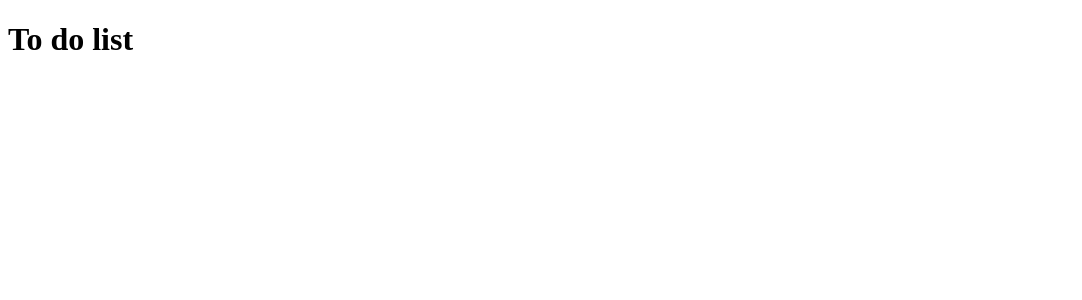
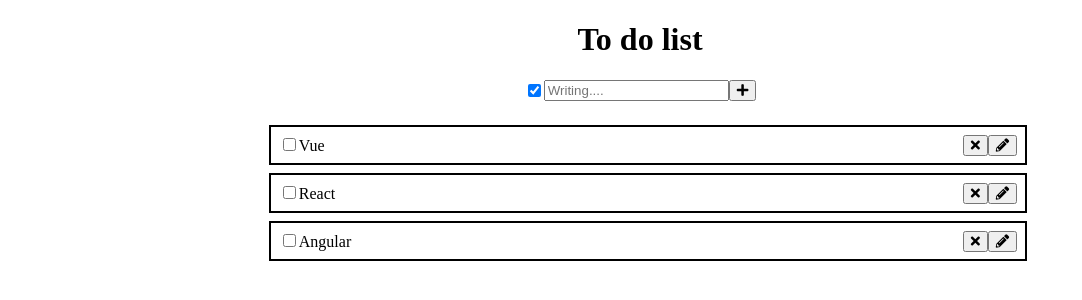
Before and after one commit to JessicaMP/vue-parcel, a Vue app: page / in a window 1280 px wide. Shown: the top 300 px of the page, without its empty margins (0-1082 px from the left). Built offline with nearby package versions, Linux system fonts and the light colour scheme.

Commit message:
agregando funcionalidad remove addlist y style en single page component

```diff
--- a/index.html
+++ b/index.html
@@ -5,12 +5,12 @@
 	<meta charset="UTF-8">
 	<meta name="viewport" content="width=device-width, initial-scale=1.0">
 	<meta http-equiv="X-UA-Compatible" content="ie=edge">
+	<link rel="stylesheet" href="https://use.fontawesome.com/releases/v5.0.13/css/all.css" integrity="sha384-DNOHZ68U8hZfKXOrtjWvjxusGo9WQnrNx2sqG0tfsghAvtVlRW3tvkXWZh58N9jp" crossorigin="anonymous">
 	<title>Vue js Setup With Parcel</title>
 </head>
 
 <body>
 	<div id="app"></div>
 	<script src="./src/app.js"></script>
-
 </body>
 </html>
--- a/src/App.vue
+++ b/src/App.vue
@@ -1,15 +1,18 @@
 <template>
   <div>
-    <h1>{{ data }}</h1>
+    <ComponentHeader/>
+    <ComponentMain/>
   </div>
 </template>
 
 <script>
+import ComponentHeader from './Component-header.vue';
+import ComponentMain from './Component-main.vue';
+
 export default {
-  data () {
-    return {
-      data: 'To do list'
-    }
+  components: {
+    ComponentHeader,
+    ComponentMain
   }
-}
+};
 </script>
--- /dev/null
+++ b/src/Component-header.vue
@@ -0,0 +1,21 @@
+<template>
+  <div>
+    <h1>{{ data }}</h1>
+  </div>
+</template>
+
+<script>
+export default {
+  data () {
+    return {
+      data: 'To do list'
+    }
+  }
+}
+</script>
+
+<style lang="scss" scoped>
+h1 {
+	text-align: center;
+}
+</style>
--- /dev/null
+++ b/src/Component-main.vue
@@ -0,0 +1,105 @@
+<template>
+	<div>
+		<nav>
+			<input type="checkbox" v-model="checked"/>
+			<input v-model="val" :placeholder="text"/>
+			<button @click="saveText(val)"><i class="fas fa-plus"></i></button>
+		</nav>
+		<div class="container">
+			<ol>
+				<li v-for="li in list" :key="li">
+					<input type="checkbox" name="" id="">
+					<span>{{ li }}</span>
+					<div class="box-buttons">
+						<button @click="remove(li)"><i class="fas fa-times"></i></button>
+						<button @click="edit(li)"><i class="fas fa-pencil-alt"  aria-hidden="true"></i></button>
+					</div>
+				</li>
+			</ol>
+		</div>
+	</div>
+</template>
+
+<script>
+export default {
+  data() {
+    return {
+      val: "",
+      text: "Writing....",
+      list: ["Vue", "React", "Angular"]
+    };
+  },
+  methods: {
+    saveText(li) {
+				if (this.val.length > 0) {
+					this.val = "";
+					this.list.push(li);
+					console.log("ok");
+				}
+    },
+
+    remove(li) {
+      for (let i = 0; i < this.list.length; i++) {
+        if (li === this.list[i]) {
+          this.list.splice(i, 1);
+          console.log("remove");
+        }
+      }
+		},
+
+		checked() {
+			console.log('check');
+
+		},
+
+    edit(li) {
+      alert("vue");
+    }
+  },
+
+  updated() {
+    console.log(this.title);
+  }
+};
+</script>
+
+<style lang="scss" scoped>
+nav {
+	display: flex;
+	justify-content: center;
+}
+
+.container {
+	display: flex;
+	justify-content: center;
+}
+
+ol {
+  list-style: none;
+	padding: 0;
+	flex-direction: row;
+	width: 60%;
+	justify-content: center;
+}
+
+.box-buttons {
+	display: inline-block;
+	float: right;
+}
+
+ol {
+
+	li {
+		width: 100%;
+		border: 0.15rem solid black;
+		box-sizing: border-box;
+		margin: 0.5rem;
+		padding: 0.5rem;
+	}
+
+	span {
+		display: inline-block;
+		text-align: left
+	}
+}
+</style>
--- a/src/app.js
+++ b/src/app.js
@@ -1,5 +1,6 @@
 import Vue from 'vue';
 import App from './App.vue';
+import fontawesome from '@fortawesome/fontawesome';
 
 new Vue({
   el: '#app',
--- /dev/null
+++ b/src/main.scss
@@ -0,0 +1,14 @@
+ol {
+  list-style: none;
+  padding: 0;
+}
+
+ol {
+  span {
+    float: left;
+  }
+
+  li { width: 100%; }
+
+  button { float: right; }
+}
```
Also changed, not shown: package.json (+6 -2 lines), 1 other file (tests, documents, lock files or other folders).
